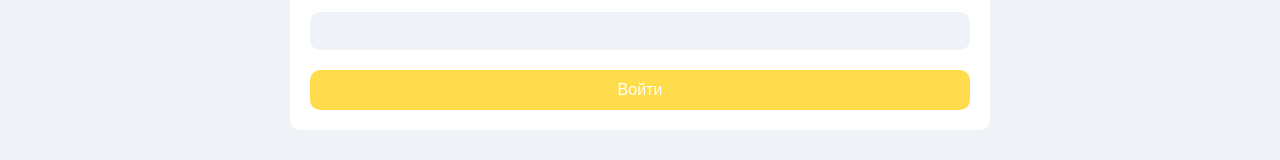
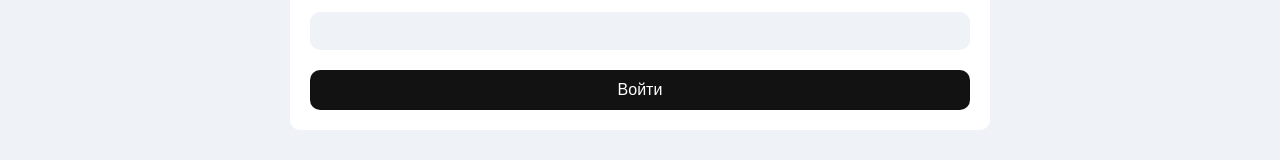
Before and after one commit to Linkolnn/Listify, a Nuxt app: page /login in a window 1280 px wide. Shown: the part 467-627 px from the top of the page. Built offline with nearby package versions, Linux system fonts and the light colour scheme.

Commit message:
deploy btn fix

```diff
--- a/components/Form.vue
+++ b/components/Form.vue
@@ -75,19 +75,9 @@ onMounted(() => {
   padding: 5px
   @include transition
 
-.form__btn
-  background: $yellow !important
-
-@include hover
-  .form__btn:hover
-      background: $light-grey !important
-
 @include mobile
   .form
     max-width: 350px
     width: 100%
 
-  .form__btn:active
-    background: $light-grey !important
-
 </style>
```
